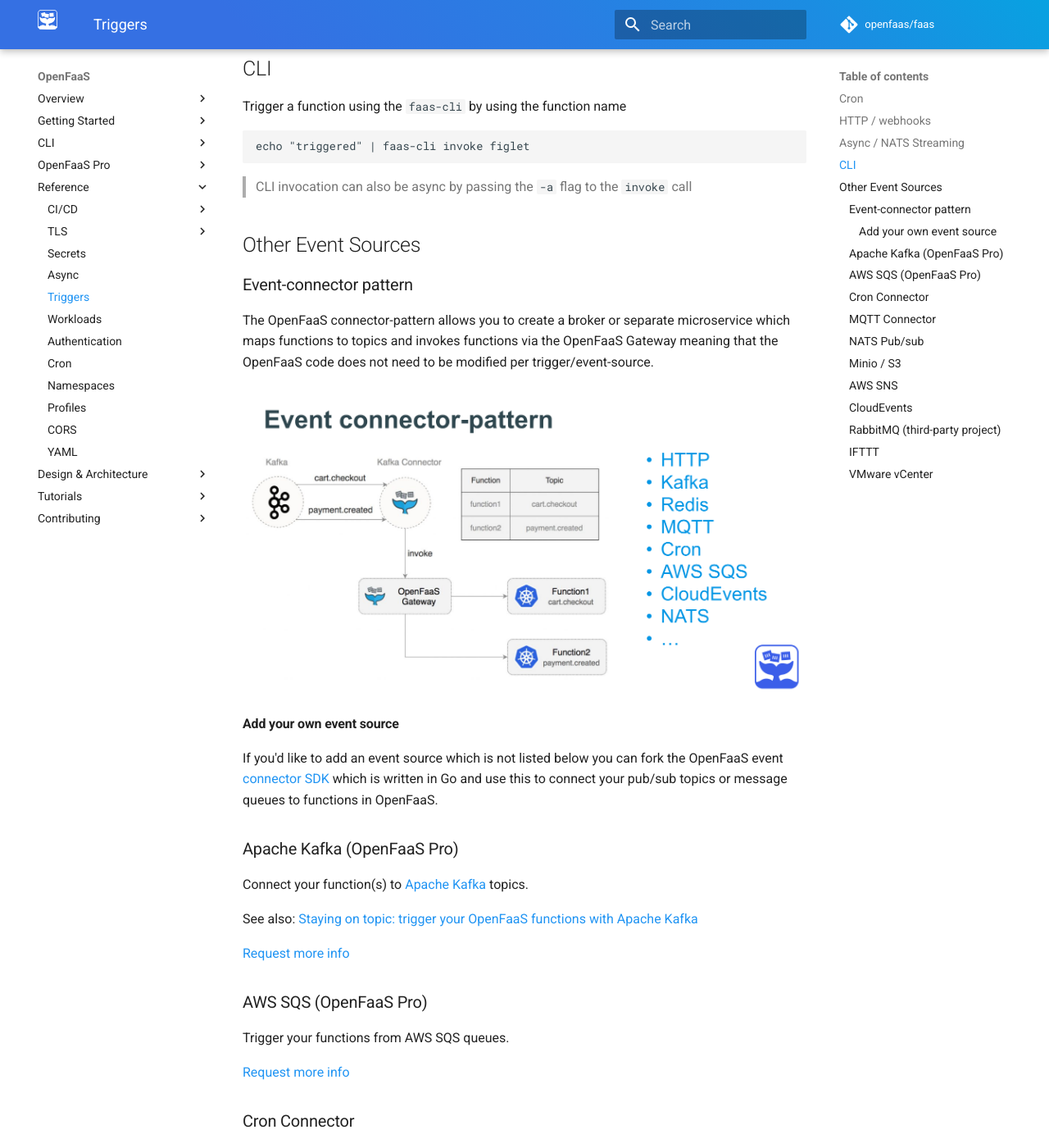
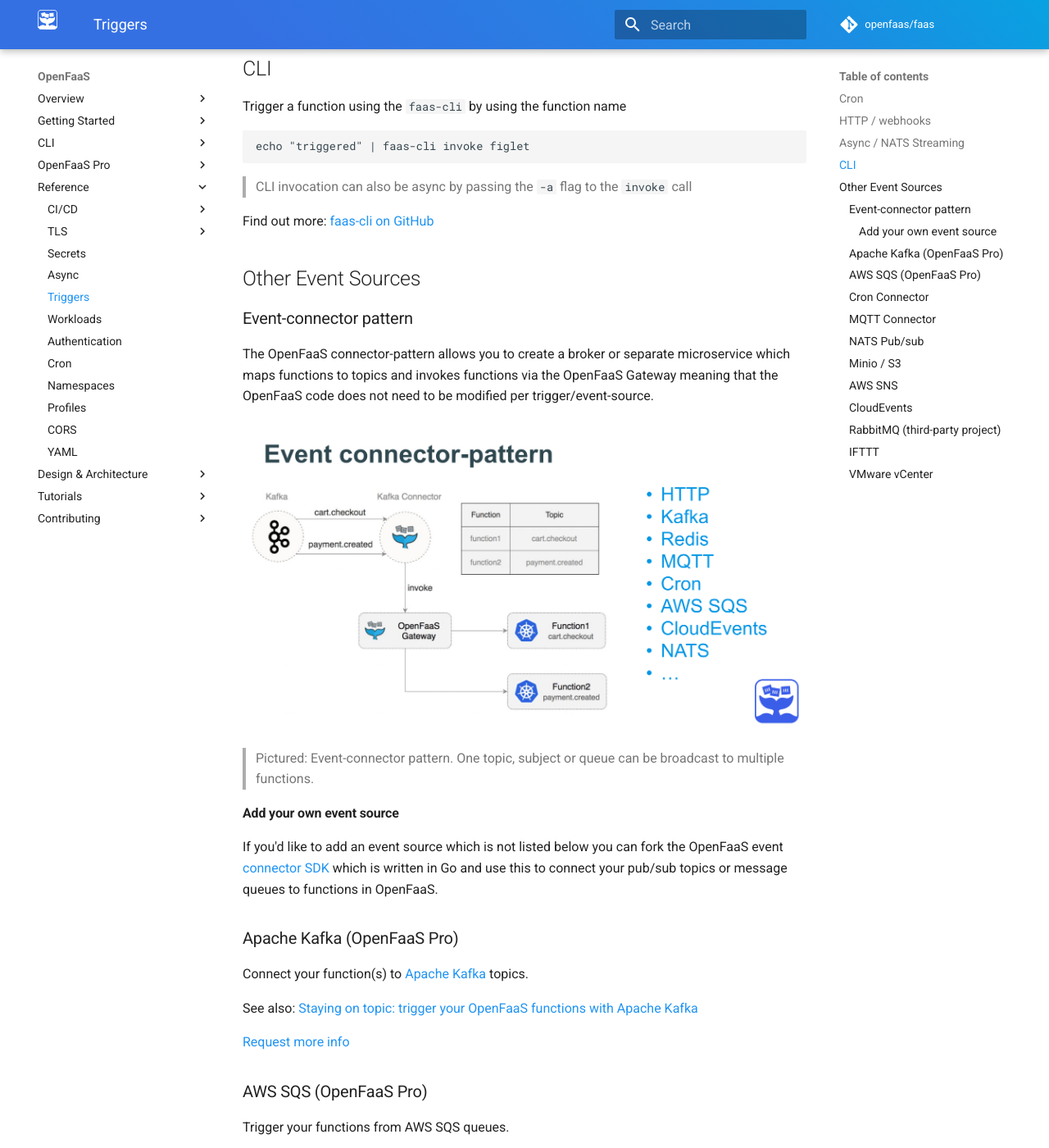
Before and after one commit to openfaas/docs, an MkDocs documentation site: the page built from docs/reference/triggers.md, in a window 1280 px wide and 1400 px high, scrolled down 1155 px. Shown: the whole window at 82% size. Built offline with MkDocs 1.6.1 and Material for MkDocs 9.7.7, drawn with Linux system fonts in a browser that asks for light colours; comment, search, counter and statistics services are not loaded.

Commit message:
Update caption for event connector pattern
Signed-off-by: Alex Ellis (OpenFaaS Ltd) <alexellis2@gmail.com>

```diff
--- a/docs/reference/triggers.md
+++ b/docs/reference/triggers.md
@@ -38,7 +38,7 @@ https://<gateway URL>:<port>/async-function/<function name>
 
 You can also pass an `X-Callback-Url` header with the URL of another endpoint for the response.
 
-More on async: [Async Functions](https://docs.openfaas.com/reference/async/)
+More on async: [Async Functions](/reference/async/)
 
 ## CLI
 
@@ -50,13 +50,17 @@ echo "triggered" | faas-cli invoke figlet
 
 > CLI invocation can also be async by passing the `-a` flag to the `invoke` call
 
+Find out more: [faas-cli on GitHub](https://github.com/openfaas/faas-cli)
+
 ## Other Event Sources
 
 ### Event-connector pattern
 
 The OpenFaaS connector-pattern allows you to create a broker or separate microservice which maps functions to topics and invokes functions via the OpenFaaS Gateway meaning that the OpenFaaS code does not need to be modified per trigger/event-source.
 
-![](../images/connector-pattern.png)
+![Event-connector pattern](../images/connector-pattern.png)
+
+> Pictured: Event-connector pattern. One topic, subject or queue can be broadcast to multiple functions.
 
 #### Add your own event source
 
```
